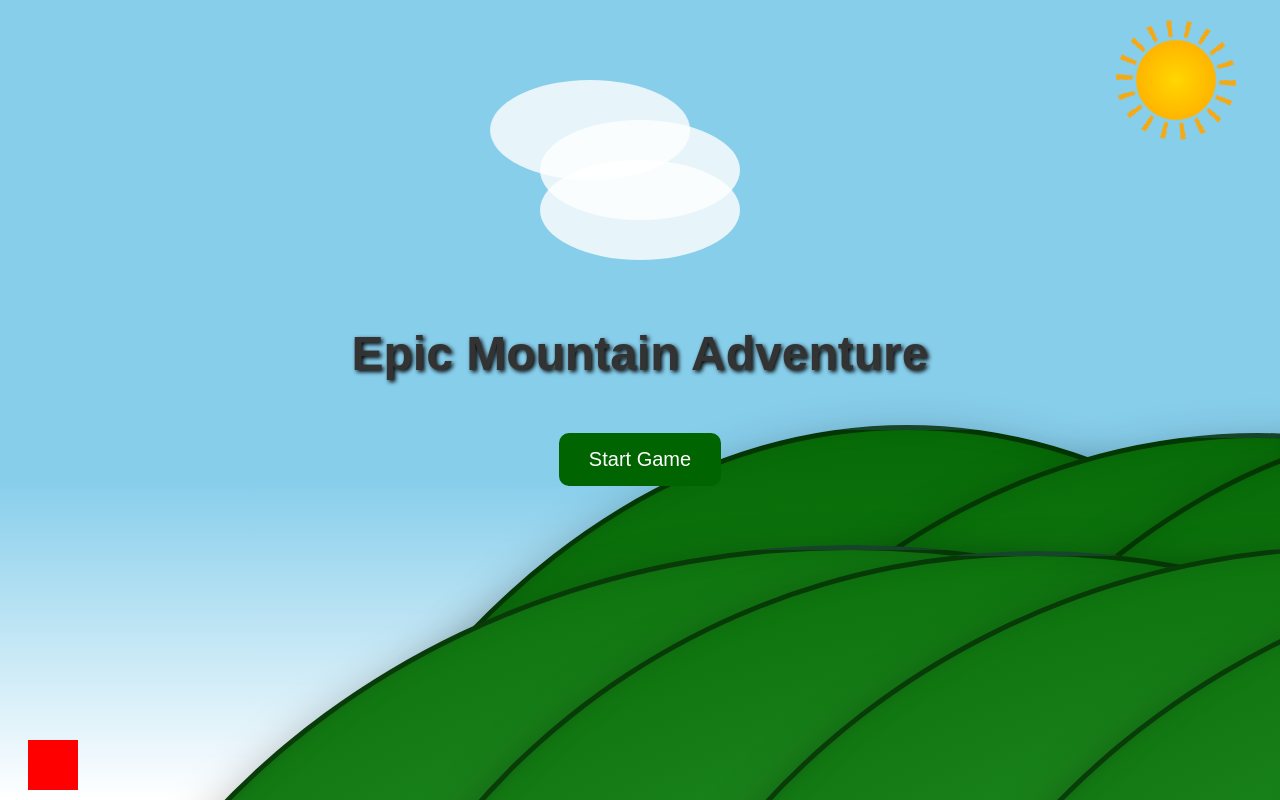
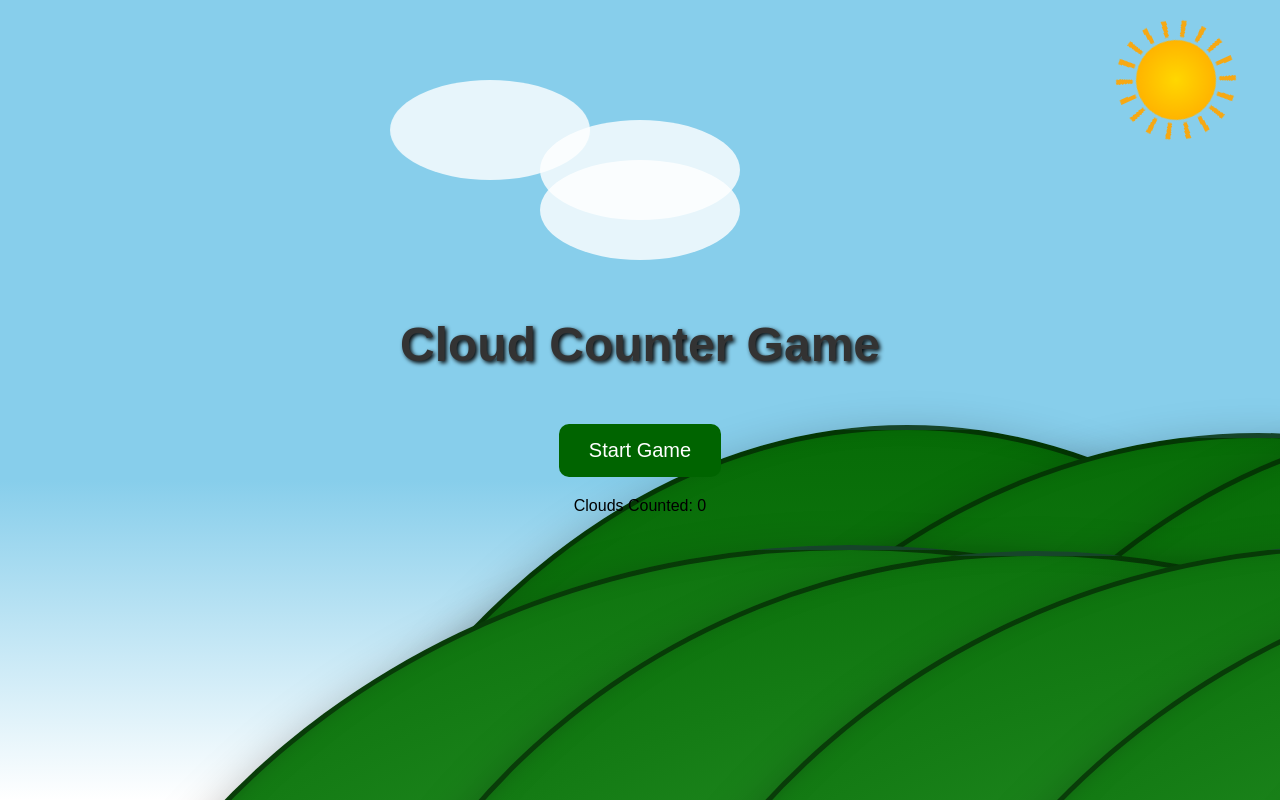
Before and after one commit to pushiscool/tsaecogame2025, a React (Create React App) app: page / in a window 1280 px wide. Both pictures are taken after a click on the button "Start Game". Built offline with nearby package versions, Linux system fonts and the light colour scheme.

Commit message:
Update HomeScreen.js

```diff
--- a/src/components/HomeScreen.js
+++ b/src/components/HomeScreen.js
@@ -4,7 +4,7 @@ import './HomeScreen.css';
 export default function HomeScreen() {
   const [mountains, setMountains] = useState([]);
   const [isGameRunning, setIsGameRunning] = useState(false);
-  const [playerPosition, setPlayerPosition] = useState(0);
+  const [cloudCount, setCloudCount] = useState(0);
 
   useEffect(() => {
     let leftPos = 0;
@@ -27,21 +27,22 @@ export default function HomeScreen() {
     console.log("Button Clicked");
     alert("Game Started");
     setIsGameRunning(true);
+    setCloudCount(0);
   }
 
   useEffect(() => {
     if (!isGameRunning) return;
 
-    const interval = setInterval(() => {
-      setPlayerPosition(pos => pos + 1); // Move the player to the right
-    }, 100); // Update every 100ms
+    const cloudInterval = setInterval(() => {
+      setCloudCount(count => count + 1); // Increment cloud count
+    }, 3000); // Adjust interval to change cloud appearance rate
 
-    return () => clearInterval(interval); // Cleanup on component unmount or when game stops
+    return () => clearInterval(cloudInterval); // Cleanup on component unmount or when game stops
   }, [isGameRunning]);
 
   return (
     <div id="homescreen">
-      <h1 className="game-title">Epic Mountain Adventure</h1>
+      <h1 className="game-title">Cloud Counter Game</h1>
       <button onClick={startGame} className="start-button">Start Game</button>
       <div className="mountain-container">
         {mountains.map((m, i) => {
@@ -71,24 +72,21 @@ export default function HomeScreen() {
         })}
       </div>
       <div className="sun" />
+
+      {/* Display cloud count */}
+      {isGameRunning && (
+        <div className="cloud-counter">
+          Clouds Counted: {cloudCount}
+        </div>
+      )}
+
       {/* Add cloud elements */}
-      <div className="cloud" style={{ top: '10%', animationDelay: '0s' }} />
-      <div className="cloud" style={{ top: '15%', animationDelay: '15s' }} />
-      <div className="cloud" style={{ top: '20%', animationDelay: '30s' }} />
-
-      {/* Player element */}
       {isGameRunning && (
-        <div
-          className="player"
-          style={{
-            position: 'absolute',
-            bottom: '10px',
-            left: `${playerPosition}px`,
-            width: '50px',
-            height: '50px',
-            backgroundColor: 'red',
-          }}
-        />
+        <>
+          <div className="cloud" style={{ top: '10%', animationDelay: '0s' }} />
+          <div className="cloud" style={{ top: '15%', animationDelay: '15s' }} />
+          <div className="cloud" style={{ top: '20%', animationDelay: '30s' }} />
+        </>
       )}
     </div>
   );
```
